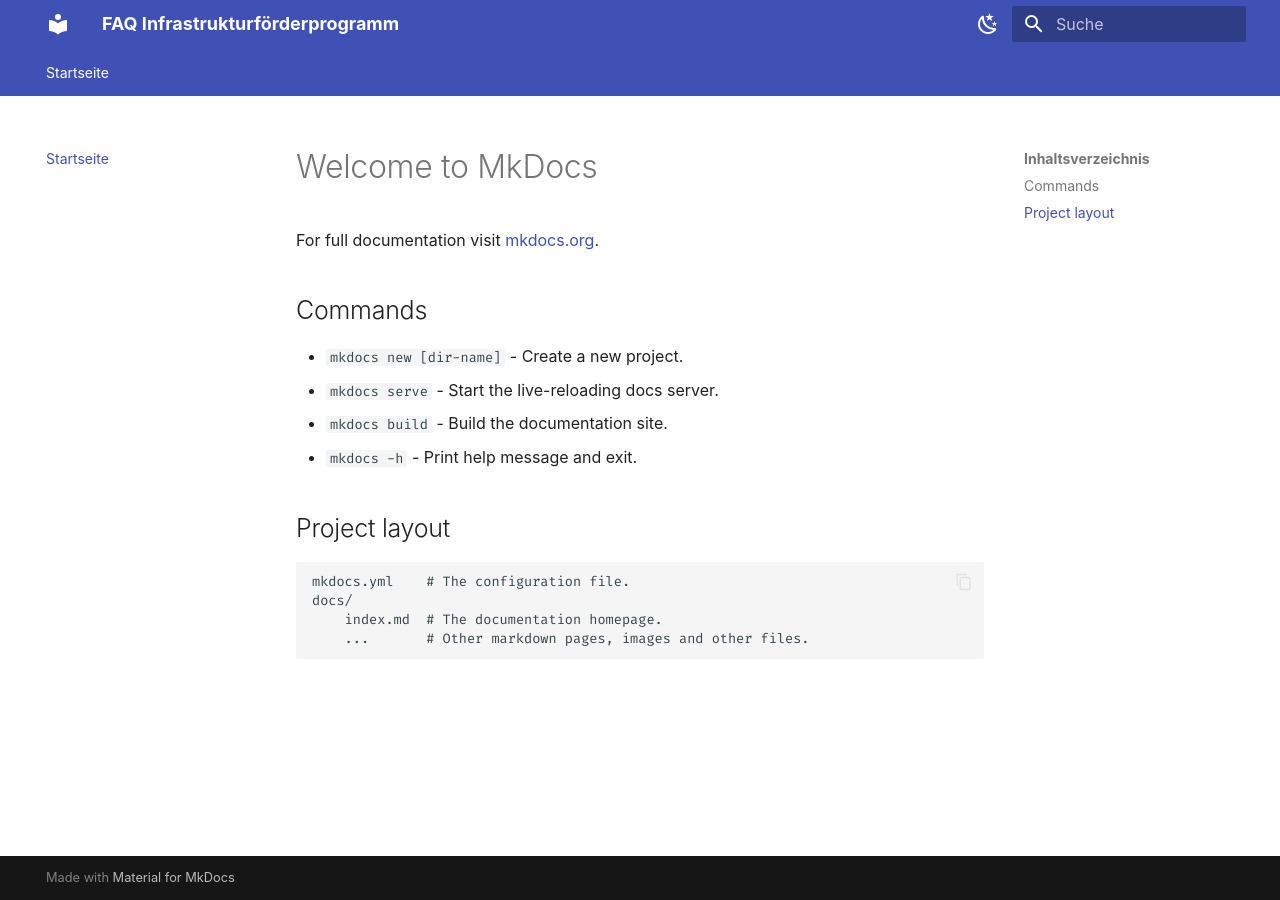
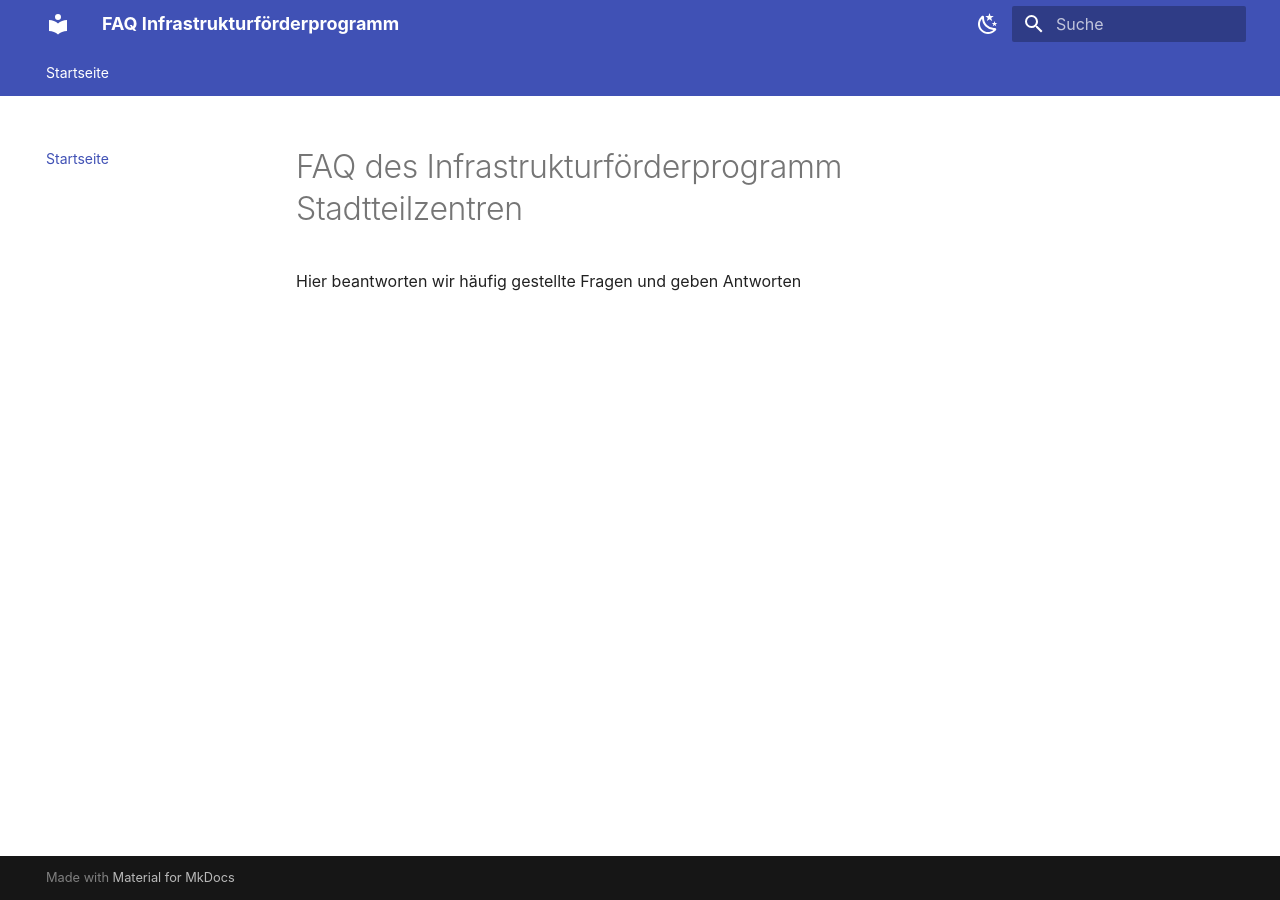
Before and after one commit to ifpstz/ifp-faq, an MkDocs documentation site: the page built from docs/index.md, in a window 1280 px wide. Built offline with MkDocs 1.6.1 and Material for MkDocs 9.7.7, drawn with Linux system fonts in a browser that asks for light colours; some web fonts are replaced.

Commit message:
updated index.md

```diff
--- a/docs/index.md
+++ b/docs/index.md
@@ -1,17 +1,2 @@
-# Welcome to MkDocs
-
-For full documentation visit [mkdocs.org](https://www.mkdocs.org).
-
-## Commands
-
-* `mkdocs new [dir-name]` - Create a new project.
-* `mkdocs serve` - Start the live-reloading docs server.
-* `mkdocs build` - Build the documentation site.
-* `mkdocs -h` - Print help message and exit.
-
-## Project layout
-
-    mkdocs.yml    # The configuration file.
-    docs/
-        index.md  # The documentation homepage.
-        ...       # Other markdown pages, images and other files.
+# FAQ des Infrastrukturförderprogramm Stadtteilzentren
+Hier beantworten wir häufig gestellte Fragen und geben Antworten
```
